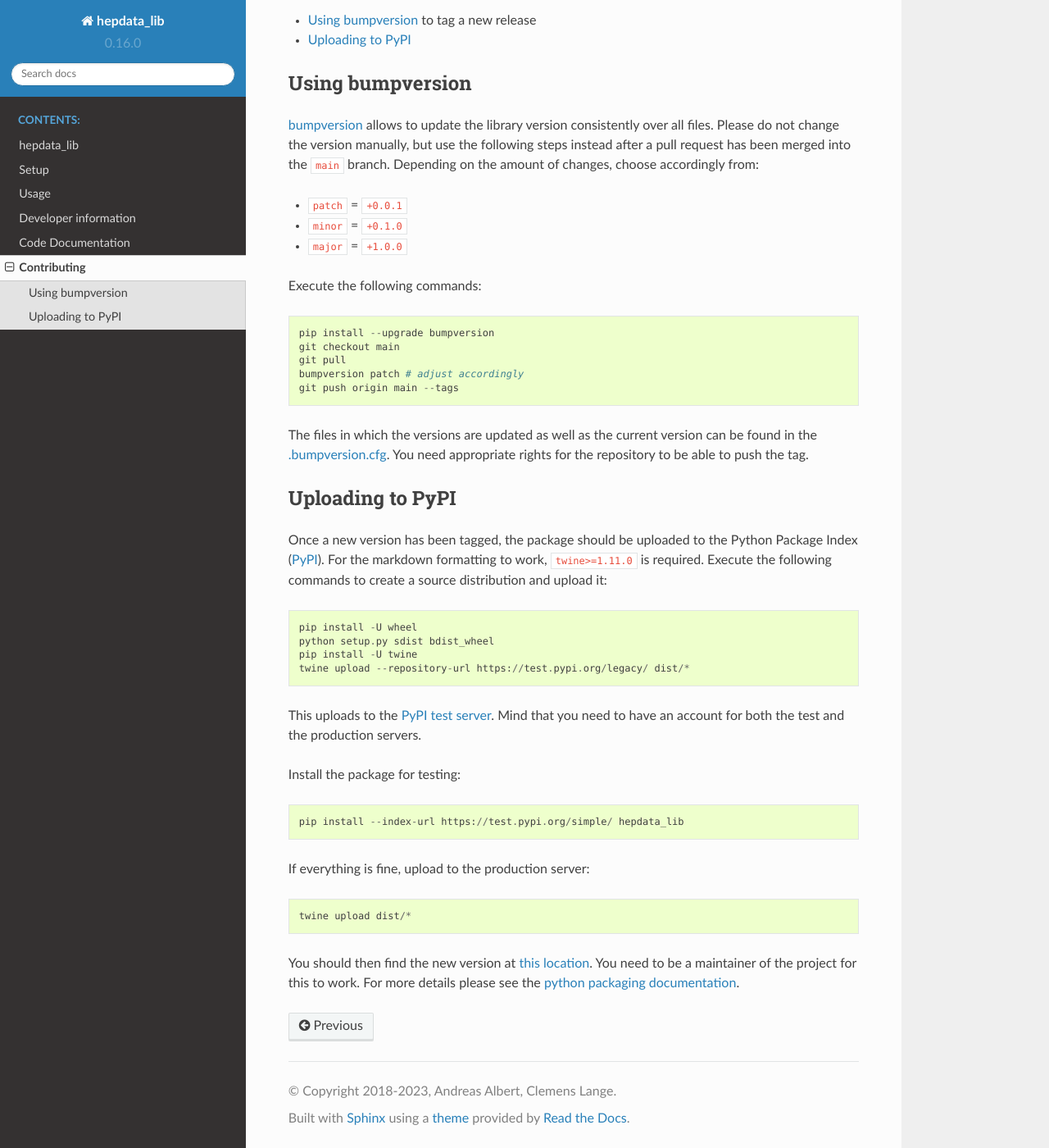
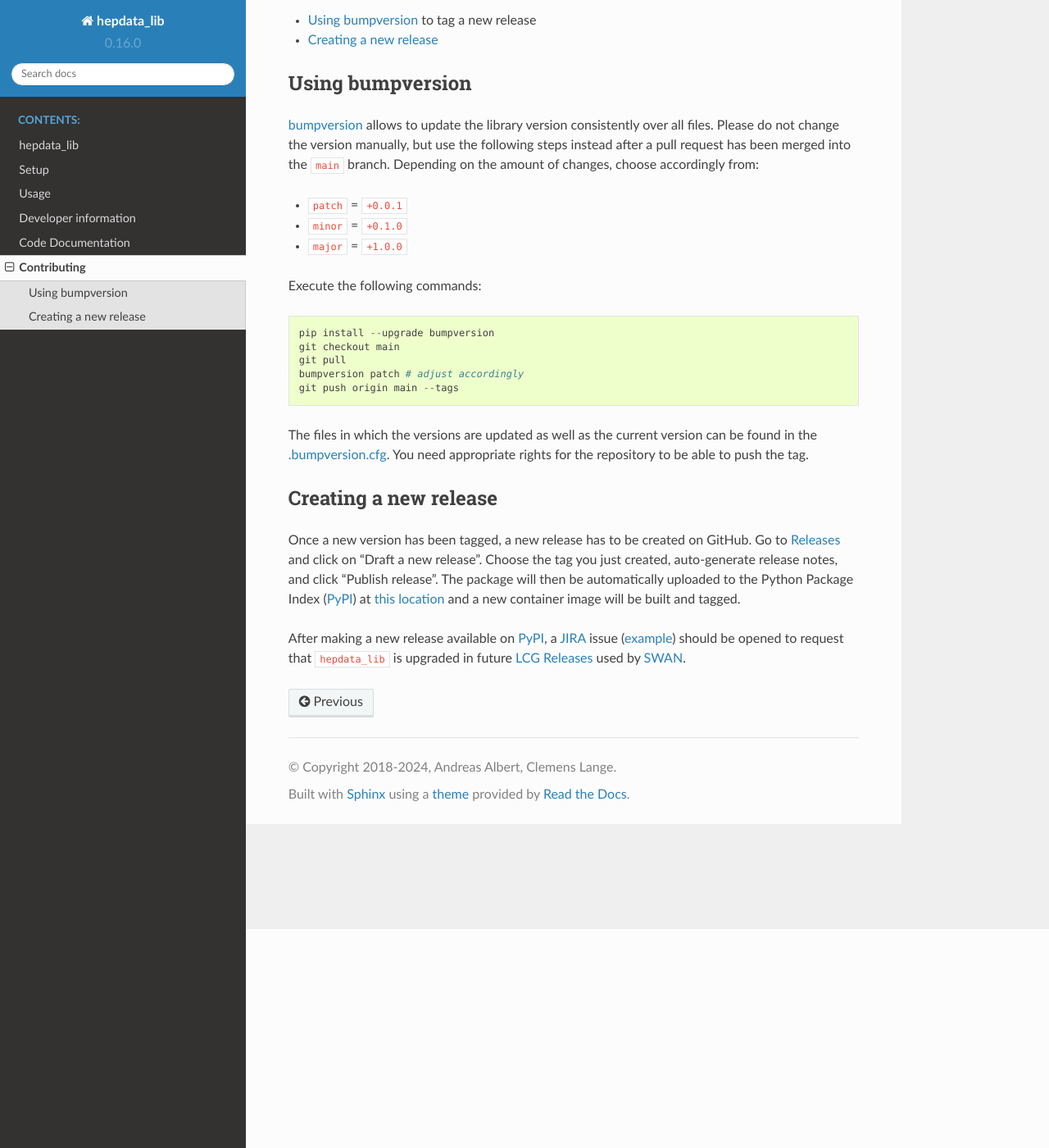
Before and after one commit to HEPData/hepdata_lib, a Sphinx documentation site: the page built from docs/contributing.rst, in a window 1280 px wide and 1400 px high, scrolled down 267 px. Shown: the whole window at 82% size. Built offline with Sphinx 7.4.7 and the Read the Docs theme 2.0.0, drawn with Linux system fonts in a browser that asks for light colours.

Commit message:
Update release creation docs (#269)
* Update release creation docs

* Consolidate release notes

* Update copyright year

```diff
--- a/docs/conf.py
+++ b/docs/conf.py
@@ -35,7 +35,7 @@
 # -- Project information -----------------------------------------------------
 
 project = 'hepdata_lib'
-copyright = '2018-2023, Andreas Albert, Clemens Lange'
+copyright = '2018-2024, Andreas Albert, Clemens Lange'
 author = 'Andreas Albert, Clemens Lange'
 
 # The short X.Y version
--- a/docs/contributing.rst
+++ b/docs/contributing.rst
@@ -33,40 +33,24 @@
 
 .. _sec-dev-pypi:
 
-Uploading to PyPI
------------------
+Creating a new release
+---------------------------
 
-Once a new version has been tagged, the package should be uploaded to the Python Package Index (PyPI_).
-For the markdown formatting to work, ``twine>=1.11.0`` is required.
-Execute the following commands to create a source distribution and upload it:
+Once a new version has been tagged, a new release has to be created on GitHub.
+Go to `Releases`_ and click on "Draft a new release".
+Choose the tag you just created, auto-generate release notes, and click "Publish release".
+The package will then be automatically uploaded to the Python Package Index (PyPI_) at `this location`_
+and a new container image will be built and tagged.
 
-::
-
-    pip install -U wheel
-    python setup.py sdist bdist_wheel
-    pip install -U twine
-    twine upload --repository-url https://test.pypi.org/legacy/ dist/*
-
-This uploads to the `PyPI test server`_. Mind that you need to have an account for both the test and the production servers.
-
-Install the package for testing:
-
-::
-
-    pip install --index-url https://test.pypi.org/simple/ hepdata_lib
-
-If everything is fine, upload to the production server:
-
-::
-
-    twine upload dist/*
-
-You should then find the new version at `this location`_. You need to be a maintainer of the project for this to work. For more details please see the `python packaging documentation`_.
-
+After making a new release available on `PyPI`_, a `JIRA`_ issue (`example`_) should be opened to request that
+``hepdata_lib`` is upgraded in future `LCG Releases`_ used by `SWAN`_.
 
 .. _bumpversion: https://github.com/peritus/bumpversion
 .. _.bumpversion.cfg: https://github.com/HEPData/hepdata_lib/blob/main/.bumpversion.cfg
+.. _Releases: https://github.com/HEPData/hepdata_lib/releases
 .. _PyPI: https://pypi.org
-.. _PyPI test server: https://test.pypi.org/project/hepdata_lib/
 .. _this location: https://pypi.org/project/hepdata_lib/
-.. _python packaging documentation: https://packaging.python.org/tutorials/packaging-projects/
+.. _JIRA: https://its.cern.ch/jira/projects/SPI/
+.. _example: https://its.cern.ch/jira/browse/SPI-2507
+.. _LCG Releases: https://lcginfo.cern.ch/pkg/hepdata_lib/
+.. _SWAN: http://swan.cern.ch/
```
Also changed, not shown: docs/dev.rst (+0 -13 lines).
